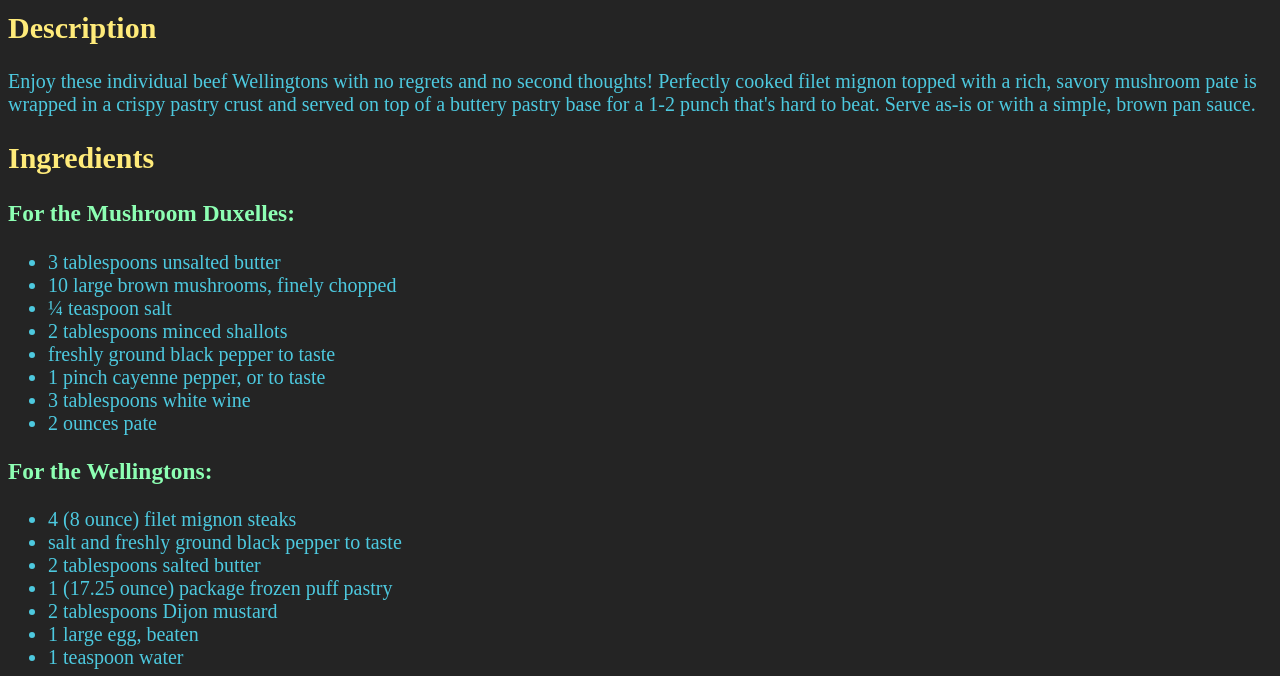
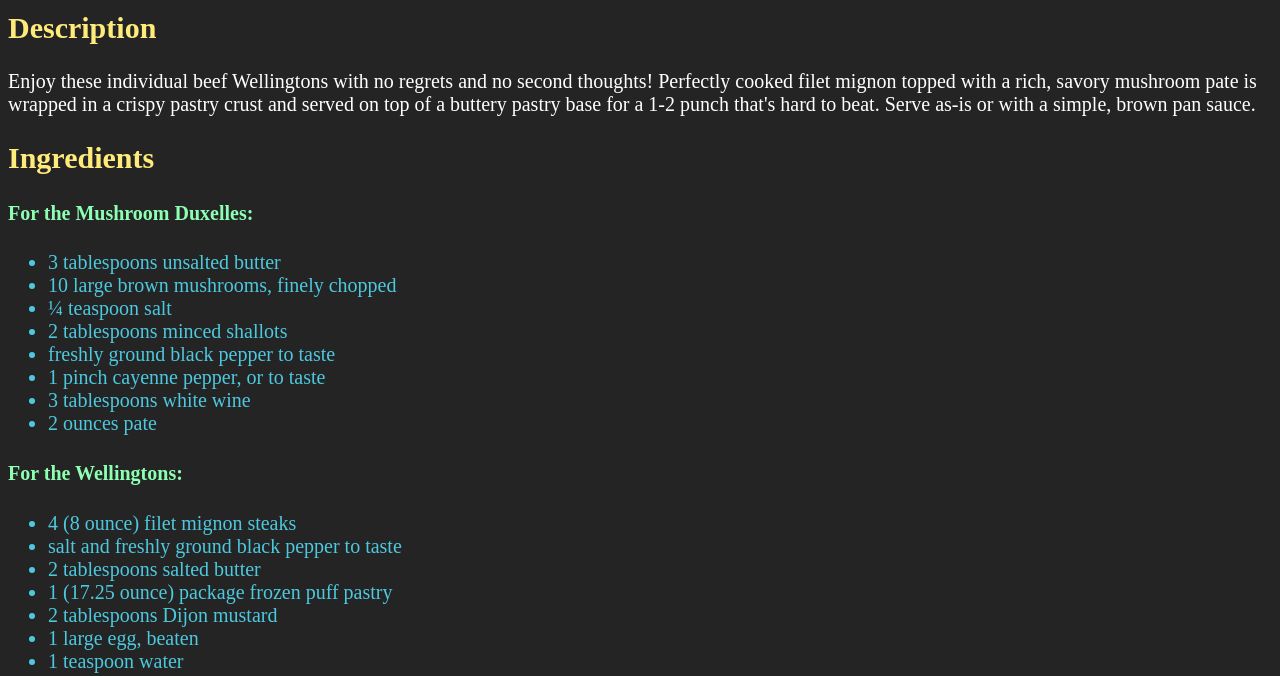
Before and after one commit to JordanTHarris/odin-recipes, a plain HTML site: page recipes/wellington.html in a window 1280 px wide. Shown: the part 137-813 px from the top of the page. Drawn offline with Linux system fonts and the light colour scheme.

Commit message:
Fixes from adding CSS styling

```diff
--- a/recipes/wellington.html
+++ b/recipes/wellington.html
@@ -12,11 +12,11 @@
     <h1 class="title">Chef John's Individual Beef Wellingtons</h1>
     <img src="../images/wellington.jpg" alt="Chef John's Indivisual Beef Wellingtons" height="400">
     <h2 class="header">Description</h2>
-    <p>Enjoy these individual beef Wellingtons with no regrets and no second thoughts! Perfectly cooked filet mignon
+    <p class="description">Enjoy these individual beef Wellingtons with no regrets and no second thoughts! Perfectly cooked filet mignon
       topped with a rich, savory mushroom pate is wrapped in a crispy pastry crust and served on top of a buttery pastry
       base for a 1-2 punch that's hard to beat. Serve as-is or with a simple, brown pan sauce.</p>
     <h2 class="header">Ingredients</h2>
-    <h3 class="inner-header">For the Mushroom Duxelles:</h3>
+    <h4 class="inner-header">For the Mushroom Duxelles:</h4>
     <ul>
       <li>3 tablespoons unsalted butter</li>
       <li>10 large brown mushrooms, finely chopped</li>
@@ -27,7 +27,7 @@
       <li>3 tablespoons white wine</li>
       <li>2 ounces pate</li>
     </ul>
-    <h3 class="inner-header">For the Wellingtons:</h3>
+    <h4 class="inner-header">For the Wellingtons:</h4>
     <ul>
       <li>4 (8 ounce) filet mignon steaks</li>
       <li>salt and freshly ground black pepper to taste</li>
```
Also changed, not shown: index.html (+2 -2 lines), recipes/cherries_jubilee.html (+1 -1 lines), recipes/king_crab_appetizer.html (+1 -1 lines).
